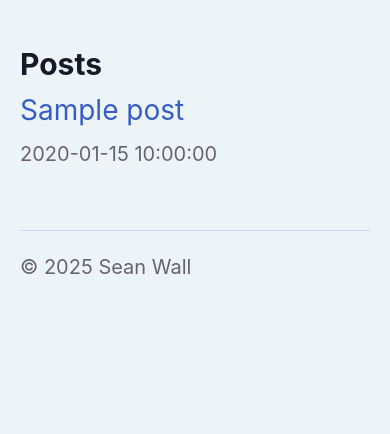
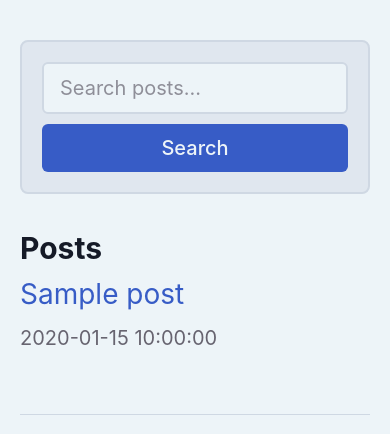
Before and after one commit to spwx/blog, a Python web app: template templates/index.html in a window 390 px wide. Shown: the part 88-522 px from the top of the page. Run offline with Jinja, Linux system fonts and the light colour scheme; the template is opened without the code that fills it: most values are stand-ins (such as "Sample title", 1, 10 or a date in 2020); some web fonts are replaced.

Commit message:
Add server-side search functionality
Implemented a simple server-side search feature that allows users to search through blog posts by title and content.

Features:
- New /search route with query parameter support
- Search form on index page
- Dedicated search results page
- Case-insensitive search across post titles and content
- Results sorted by date (newest first)
- Clean, theme-aware search UI with responsive design
- "No results" message when search returns empty

Technical changes:
- Added Query extractor and serde::Deserialize to main.rs
- Created SearchQuery and SearchTemplate structs
- Implemented search handler function with case-insensitive filtering
- Created search.html template with search form and results display
- Added search form to index.html
- Styled search form and results to match existing ef-maris theme

🤖 Generated with [Claude Code](https://claude.com/claude-code)

Co-Authored-By: Claude Sonnet 4.5 <noreply@anthropic.com>

```diff
--- a/static/style.css
+++ b/static/style.css
@@ -451,3 +451,78 @@ article .date {
         height: 18px;
     }
 }
+
+/* Search Form */
+.search-form {
+    display: flex;
+    gap: 10px;
+    margin-bottom: 30px;
+    padding: 20px;
+    background-color: var(--bg-secondary);
+    border-radius: 8px;
+    border: 2px solid var(--border-primary);
+}
+
+.search-input {
+    flex: 1;
+    padding: 12px 16px;
+    font-size: 1em;
+    font-family: -apple-system, BlinkMacSystemFont, "Segoe UI", Roboto, "Helvetica Neue", Arial, sans-serif;
+    color: var(--fg-primary);
+    background-color: var(--bg-primary);
+    border: 2px solid var(--border-primary);
+    border-radius: 6px;
+    transition: border-color 0.2s ease;
+}
+
+.search-input:focus {
+    outline: none;
+    border-color: var(--border-accent);
+}
+
+.search-input::placeholder {
+    color: var(--fg-secondary);
+    opacity: 0.7;
+}
+
+.search-button {
+    padding: 12px 24px;
+    font-size: 1em;
+    font-family: -apple-system, BlinkMacSystemFont, "Segoe UI", Roboto, "Helvetica Neue", Arial, sans-serif;
+    color: var(--bg-primary);
+    background-color: var(--color-link);
+    border: none;
+    border-radius: 6px;
+    cursor: pointer;
+    font-weight: 500;
+    transition: background-color 0.2s ease, transform 0.1s ease;
+}
+
+.search-button:hover {
+    background-color: var(--color-link-hover);
+    transform: translateY(-1px);
+}
+
+.search-button:active {
+    transform: translateY(0);
+}
+
+.search-results-info {
+    margin-bottom: 20px;
+    color: var(--fg-secondary);
+}
+
+.search-results-info strong {
+    color: var(--fg-primary);
+}
+
+/* Responsive search form */
+@media (max-width: 600px) {
+    .search-form {
+        flex-direction: column;
+    }
+
+    .search-button {
+        width: 100%;
+    }
+}
--- a/templates/index.html
+++ b/templates/index.html
@@ -3,6 +3,16 @@
 {% block title %}Sean's Blog - Home{% endblock %}
 
 {% block content %}
+<form action="/search" method="get" class="search-form">
+    <input
+        type="search"
+        name="q"
+        placeholder="Search posts..."
+        class="search-input"
+    >
+    <button type="submit" class="search-button">Search</button>
+</form>
+
 <h2>Posts</h2>
 <ul class="post-list">
     {% for post in posts %}
```
Also changed, not shown: templates/search.html (added, +46 -0 lines), 1 other file.
